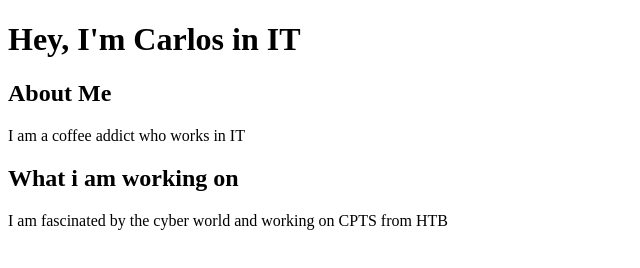
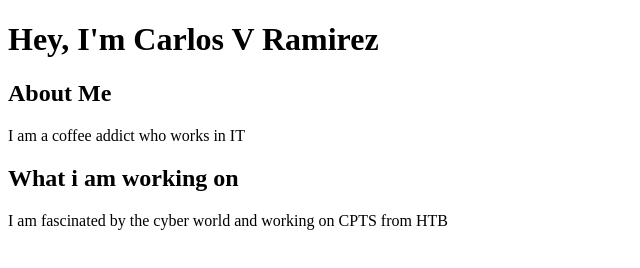
Before and after one commit to carlosvram/Carlos-V-Ramirez, a plain HTML site: page index.html in a window 1280 px wide. Shown: the whole page, without its empty margins (0-640 px from the left). Drawn offline with Linux system fonts and the light colour scheme.

Commit message:
Update index.html

```diff
--- a/index.html
+++ b/index.html
@@ -5,7 +5,7 @@
     <meta name="viewport" content="width=device-width, initial-scale=1.0">
     <title>Carlos Ramirez</title>
 </head>
-<h1>Hey, I'm Carlos in IT</h1>
+<h1>Hey, I'm Carlos V Ramirez</h1>
 <body>
     <h2>
         About Me
```
